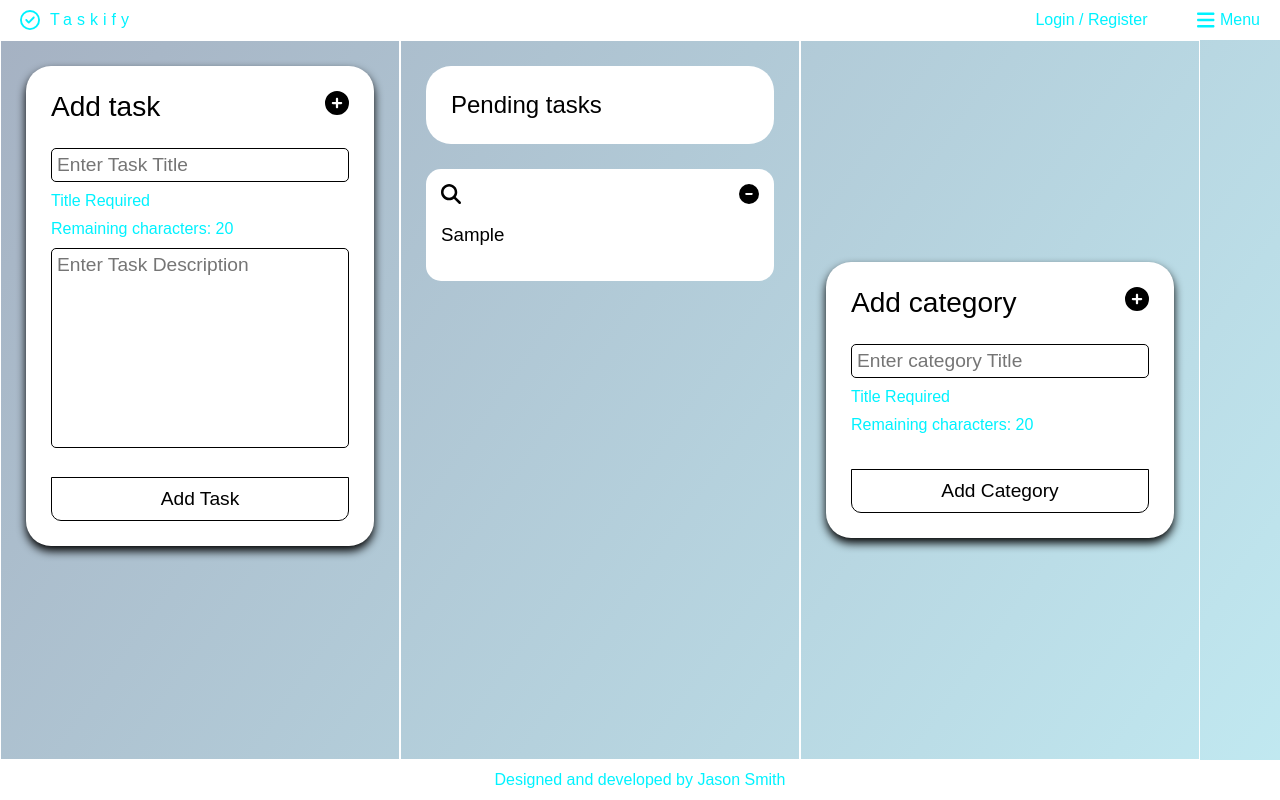
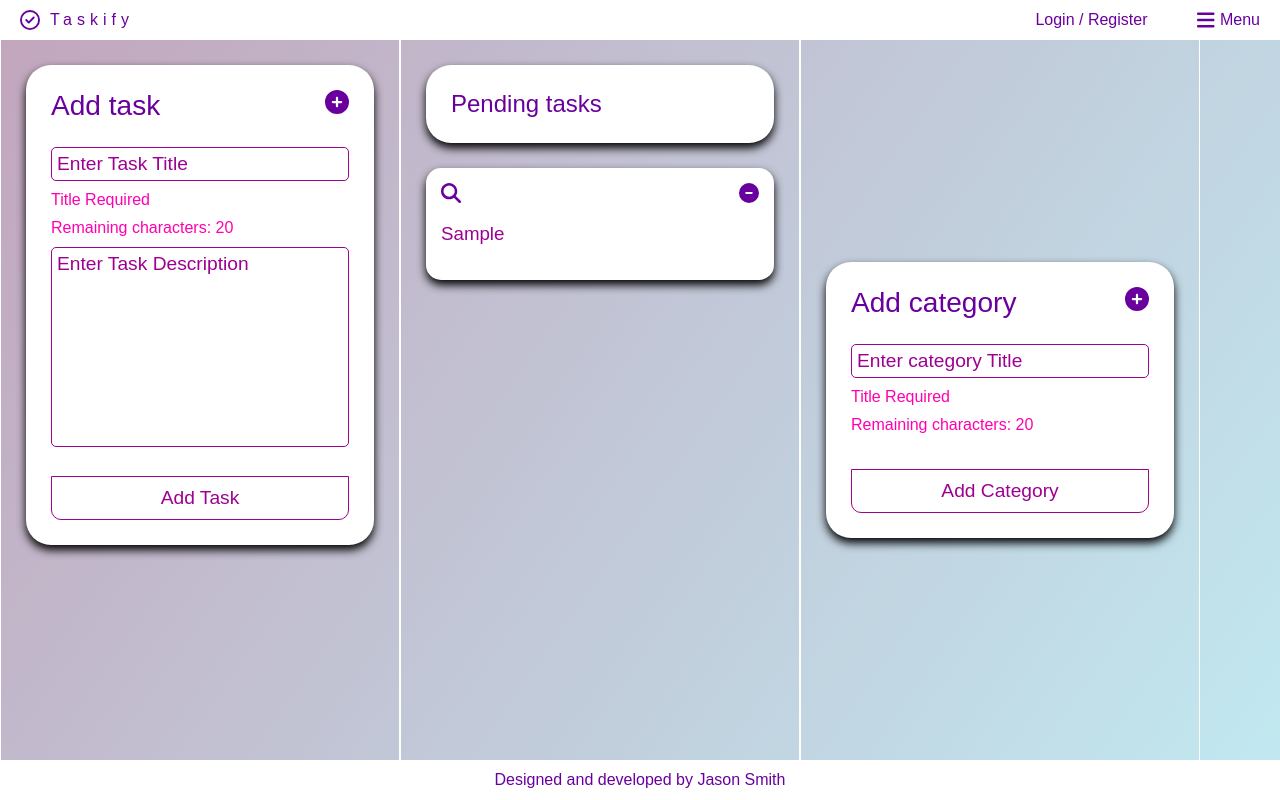
Before and after one commit to Jason-Smith-Code/taskify, a React (Create React App) app: page / in a window 1280 px wide. Both pictures are taken after typing "Sample", "Sample" into the empty fields and a click on the button "Add Task". Built offline with nearby package versions, Linux system fonts and the light colour scheme.

Commit message:
further styling to form elements, removed top and bottom border on column

```diff
--- a/src/app/App.css
+++ b/src/app/App.css
@@ -14,10 +14,12 @@ h1, h2, h3 {
 
 :root {
     --Color1: #ffffff;
-    --Color2: rgb(0, 242, 255);
-    --Color3: #000000;
+    --Color2: #69009e;
+    --Color3: #9E0091;
+    --Color4: black;
+    --Color5: #ff00b1;
 }
 
 .App {
-    background: linear-gradient(125deg, rgba(165,177,194,1) 0%, rgba(193,233,241,1) 100%);
+    background: linear-gradient(125deg, rgb(194 165 188) 0%, rgba(193,233,241,1) 100%)
 }
--- a/src/components/forms/Forms.css
+++ b/src/components/forms/Forms.css
@@ -4,6 +4,17 @@ input[type="text"] {
     font-size: 1.2em;
     border-radius: 5px;
     border: 1px solid var(--Color3);
+}
+
+::placeholder { /* Chrome, Firefox, Opera, Safari 10.1+ */
+    color: var(--Color3);
+    opacity: 1; /* Firefox */
+}
+
+textarea:focus, input:focus{
+    outline-color: var(--Color5);
+    outline-style: solid;
+    outline-width: thin;
 }
 
 textarea {
@@ -32,7 +43,7 @@ form {
 }
 
 .form-message {
-    color: var(--Color2);
+    color: #ff00b1;
     margin: 10px 0;
 }
 
@@ -40,7 +51,7 @@ form {
     width: 100%;
     display: flex;
     justify-content: space-between;
-    color: var(--Color3);
+    color: var(--Color2);
     margin-bottom: 25px;
     font-size: 1.5em;
 }
@@ -58,14 +69,16 @@ form {
     border: 1px solid var(--Color3);
     border-radius: 0px 0px 10px 10px;
     color: var(--Color3);
+    transition: 250ms;
 }
 
 .form-submit:hover {
     cursor: pointer;
+    border: 1px solid var(--Color2);
 }
 
 .padded {
     padding: 25px;
-    -webkit-box-shadow: 0px 5px 19px 0px var(--Color3);
-    box-shadow: 0px 5px 10px 0px var(--Color3);
+    -webkit-box-shadow: 0px 5px 10px 0px var(--Color4);
+    box-shadow: 0px 5px 10px 0px var(--Color4);
 }
--- a/src/components/taskCategories/TaskCategories.css
+++ b/src/components/taskCategories/TaskCategories.css
@@ -2,7 +2,8 @@
     padding: 25px;
     width: 400px;
     flex: none;
-    border: 1px solid var(--Color1);
+    border-left: 1px solid var(--Color1);
+    border-right: 1px solid var(--Color1);
     height: 100%;
     overflow-y: auto;
 }
--- a/src/components/taskCategories/category/Category.css
+++ b/src/components/taskCategories/category/Category.css
@@ -2,10 +2,12 @@
     background-color: var(--Color1);
     padding: 25px;
     border-radius: 25px;
-    color: var(--Color3);
+    color: var(--Color2);
     margin-bottom: 25px;
     display: flex;
     justify-content: space-between;
+    -webkit-box-shadow: 0px 5px 10px 0px var(--Color4);
+    box-shadow: 0px 5px 10px 0px var(--Color4);
 }
 
 .category-icons {
--- a/src/components/taskCategories/task/Task.css
+++ b/src/components/taskCategories/task/Task.css
@@ -6,6 +6,8 @@
     border-radius: 15px;
     margin: 15px 0;
     transition: 3s ease-in-out;
+    -webkit-box-shadow: 0px 5px 10px 0px var(--Color4);
+    box-shadow: 0px 5px 10px 0px var(--Color4);
 }
 
 .task-item:hover {
@@ -35,7 +37,7 @@
 .icon-button {
     border: none;
     background: none;
-    color: var(--Color3);
+    color: var(--Color2);
 }
 
 .icon-button:hover {
```
